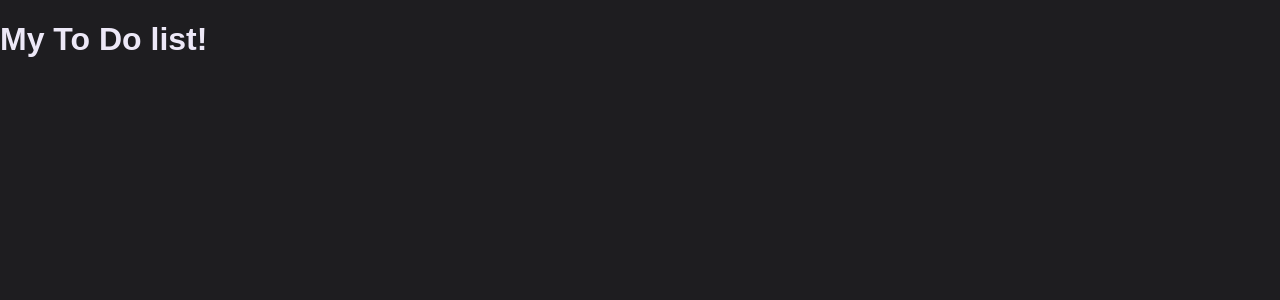
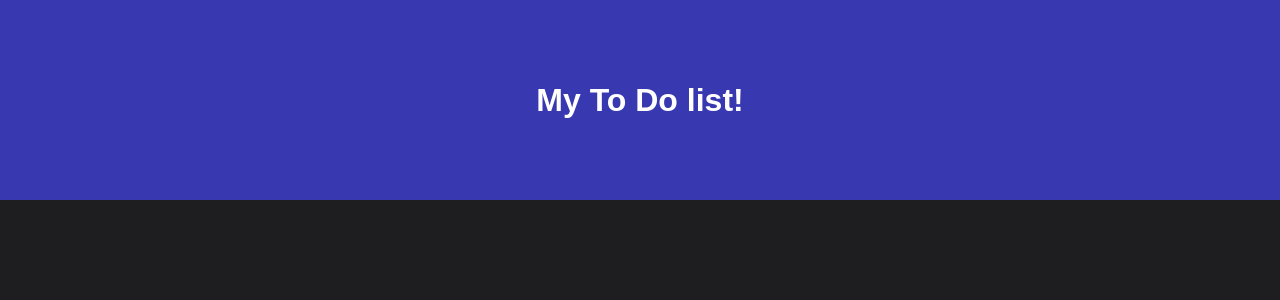
Before and after one commit to Miro-Jankech/myToDoList, an Angular app: page / in a window 1280 px wide. Shown: the top 300 px of the page. Built offline with nearby package versions, Linux system fonts and the light colour scheme.

Commit message:
header complete

```diff
--- a/src/app/app.component.ts
+++ b/src/app/app.component.ts
@@ -1,5 +1,5 @@
 import { Component } from '@angular/core';
-import { HeaderComponent } from "./header.component";
+import { HeaderComponent } from "./header/header.component";
 
 @Component({
   selector: 'app-root',
--- /dev/null
+++ b/src/app/header/header.component.css
@@ -0,0 +1,17 @@
+header {
+  margin: 0; /* remove default margin */
+  display: flex;
+  justify-content: center; /* horizontal center */
+  align-items: center;     /* vertical center */
+}
+
+h1 {
+  background-color: rgb(56, 56, 176);
+  height: 200px;
+  width: 100%; /* optional, to see the box size */
+  color: white;
+  display: flex;
+  justify-content: center; /* center text horizontally */
+  align-items: center;     /* center text vertically */
+  margin: 0; /* remove default margin */
+}
--- a/src/app/header.component.ts
+++ b/src/app/header/header.component.ts
@@ -3,7 +3,8 @@ import { Component } from "@angular/core";
 @Component({
   selector: 'app-header',
   templateUrl: './header.component.html',
-  standalone: true
+  standalone: true,
+  styleUrls: ['./header.component.css',]
 })
 
 export class HeaderComponent{
```
Also changed, not shown: src/app/header.component.css (deleted), src/app/header/header.component.html (renamed from src/app/header.component.html).
